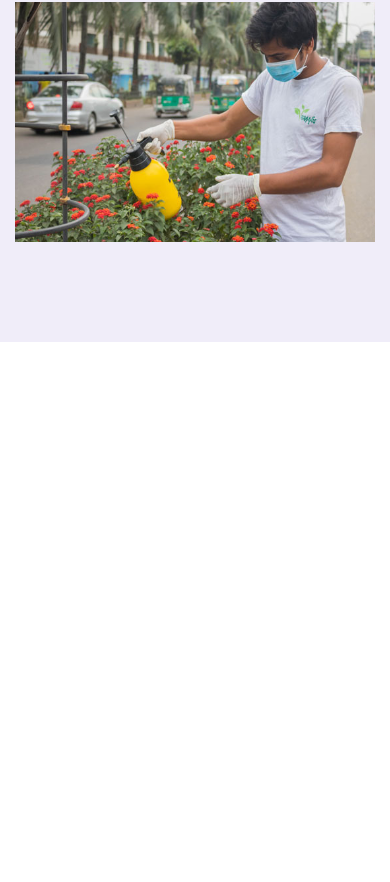
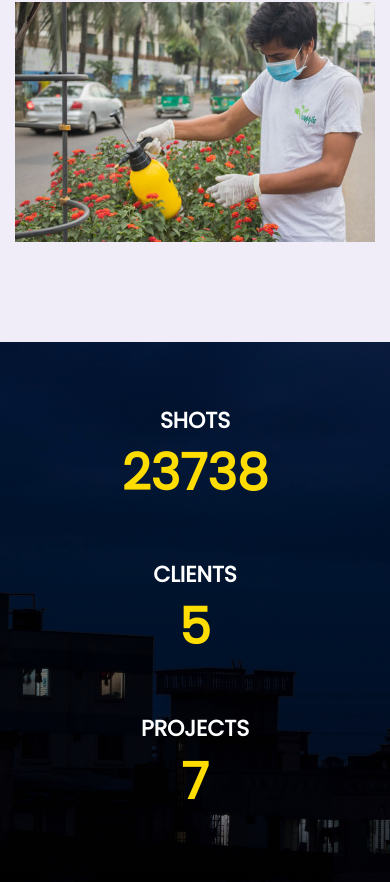
Before and after one commit to amzadhossainjacky/photograph, a plain HTML site: page index.html in a window 390 px wide. Shown: the part 9677-10559 px from the top of the page. Before the commit the page ends 10019 px from the top, so only its background shows below. Drawn offline with nearby package versions, Linux system fonts and the light colour scheme.

Commit message:
counter created

```diff
--- a/assets/css/responsive.css
+++ b/assets/css/responsive.css
@@ -6,6 +6,10 @@
 @media(max-width: 991px){
 
 
+
+  .counter-parallax{
+    height: 540px;
+  }
 
 }
 
--- a/assets/css/style.css
+++ b/assets/css/style.css
@@ -904,7 +904,7 @@ margin-top: 10px;
   position: relative;
   /* The image used */
 
-  background: -webkit-gradient(linear,left top, left bottom,from(rgba(0,0,0,.4)),to(rgba(0,0,0,.5))), url(../../images/banner.jpg) no-repeat center center;
+  background: -webkit-gradient(linear,left top, left bottom,from(rgba(0,0,0,.4)),to(rgba(0,0,0,.5))), url(../../images/bak.jpg) no-repeat center center;
   background: -o-linear-gradient(rgba(0,0,0,.4),rgba(0,0,0,.5)), url(../../images/bak.jpg) no-repeat center center;
   background: linear-gradient(rgba(0,0,0,.4),rgba(0,0,0,.5)), url(../../images/bak.jpg) no-repeat center center;
 
@@ -1162,6 +1162,60 @@ text-transform: uppercase;
   -moz-transition:all 0.4s ease-in;
   -o-transition:  all 0.4s ease-in;
 }
+
+/**********************************
+
+***     counter section       ***
+
+**********************************/
+
+/* counter parllax */
+
+.counter-parallax {
+  /* The image used */
+
+  background: -webkit-gradient(linear,left top, left bottom,from(rgba(0,0,0,.4)),to(rgba(0,0,0,.5))), url(../../images/q.jpg) no-repeat center center;
+  background: -o-linear-gradient(rgba(0,0,0,.4),rgba(0,0,0,.5)), url(../../images/q.jpg) no-repeat center center;
+  background: linear-gradient(rgba(0,0,0,.4),rgba(0,0,0,.5)), url(../../images/q.jpg) no-repeat center center;
+
+  /* Create the parallax scrolling effect */
+  background-attachment: fixed;
+  background-position-y: center;
+  background-repeat: no-repeat;
+  background-size: cover;
+  -webkit-background-size: cover;
+    -moz-background-size: cover;
+    -o-background-size: cover;
+
+  /* Full height */
+  height: 300px;
+}
+
+
+/* counter section */
+
+.count-section{
+  overflow: -moz-hidden-unscrollable;
+}
+
+.count{
+text-align: center;
+vertical-align: middle;
+}
+.count span{
+display: block;
+font-size: 22px;
+font-weight: 600;
+text-transform: uppercase;
+color: #fff;
+text-align: inherit;
+}
+.count strong{
+  font-size: 50px;
+  color: #FFDD00;
+  font-weight: 700;
+}
+
 
 /**********************************
 
--- a/index.html
+++ b/index.html
@@ -451,6 +451,39 @@
 
     <!-- portfolio section2-->
 
+    <!-- count section-->
+    <section>
+        <div class="count-section">
+            <div class="container-fluid">
+                <div class="row justify-content-center align-items-center  counter-parallax">
+                    <div class="col-lg-12 text-center">
+                        <div class="row">
+                            <div class="col-lg-4 my-4">
+                                <div class="count">
+                                    <span>shots</span>
+                                    <strong class="myCounter">23738</strong>
+                                </div>
+                            </div>
+                            <div class="col-lg-4 my-4">
+                                <div class="count">
+                                    <span>CLIENTS</span>
+                                    <strong class="myCounter">5</strong>
+                                </div>
+                            </div>
+                            <div class="col-lg-4 my-4">
+                                <div class="count">
+                                    <span>PROJECTS</span>
+                                    <strong class="myCounter">7</strong>
+                                </div>
+                            </div>
+                        </div>
+                    </div>
+                </div>
+            </div>
+        </div>
+    </section>
+    <!-- count section-->
+
     <!-- scripting integrate -->
     <script
     src="https://code.jquery.com/jquery-3.4.1.js" integrity="sha256-WpOohJOqMqqyKL9FccASB9O0KwACQJpFTUBLTYOVvVU="
@@ -461,6 +494,8 @@
     <script src="js/wow.min.js"></script>
     <script src="js/slick.min.js"></script>
     <script src="js/jquery.magnific-popup.min.js"></script>
+    <script src="js/jquery.countup.min.js"></script>
+    <script src="https://cdnjs.cloudflare.com/ajax/libs/waypoints/4.0.1/jquery.waypoints.min.js"></script>
 
     <script>
 
@@ -633,6 +668,13 @@
         'scale':'1.1'
         });
 
+        //counter
+        $('.myCounter').countUp({
+        'time': 2000,
+        'delay': 10
+
+        });
+
         //preloader
 
         /* $(function() {
--- /dev/null
+++ b/js/jquery.countup.min.js
@@ -0,0 +1 @@
+!function(t){"use strict";t.fn.countUp=function(e){var a=t.extend({time:2e3,delay:10},e);return this.each(function(){var e=t(this),n=a,u=function(){e.data("counterupTo")||e.data("counterupTo",e.text());var t=parseInt(e.data("counter-time"))>0?parseInt(e.data("counter-time")):n.time,a=parseInt(e.data("counter-delay"))>0?parseInt(e.data("counter-delay")):n.delay,u=t/a,r=e.data("counterupTo"),o=[r],c=/[0-9]+,[0-9]+/.test(r);r=r.replace(/,/g,"");for(var d=(/^[0-9]+$/.test(r),/^[0-9]+\.[0-9]+$/.test(r)),s=d?(r.split(".")[1]||[]).length:0,i=u;i>=1;i--){var p=parseInt(Math.round(r/u*i));if(d&&(p=parseFloat(r/u*i).toFixed(s)),c)for(;/(\d+)(\d{3})/.test(p.toString());)p=p.toString().replace(/(\d+)(\d{3})/,"$1,$2");o.unshift(p)}e.data("counterup-nums",o),e.text("0");var f=function(){e.text(e.data("counterup-nums").shift()),e.data("counterup-nums").length?setTimeout(e.data("counterup-func"),a):(delete e.data("counterup-nums"),e.data("counterup-nums",null),e.data("counterup-func",null))};e.data("counterup-func",f),setTimeout(e.data("counterup-func"),a)};e.waypoint(u,{offset:"100%",triggerOnce:!0})})}}(jQuery);
```
